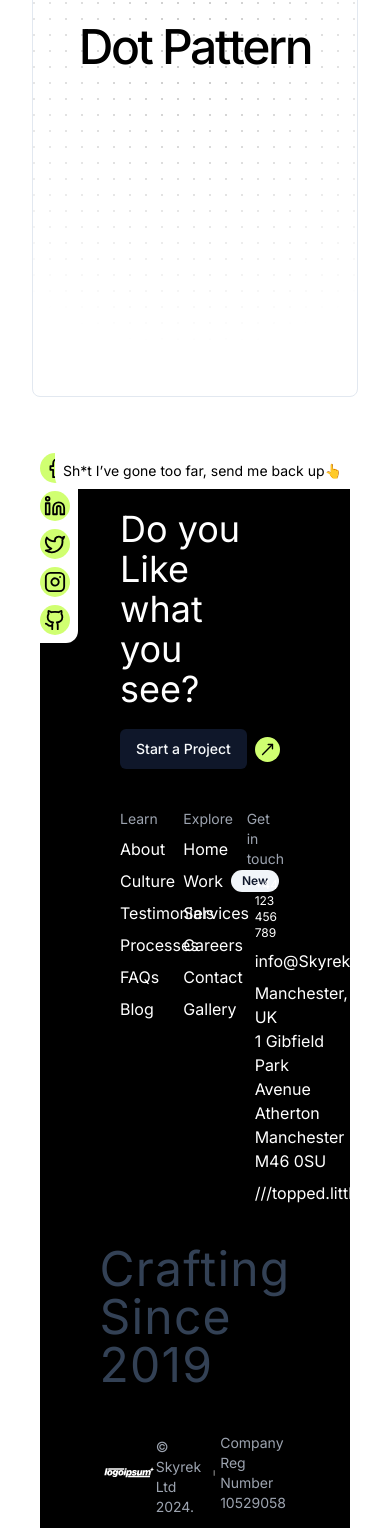
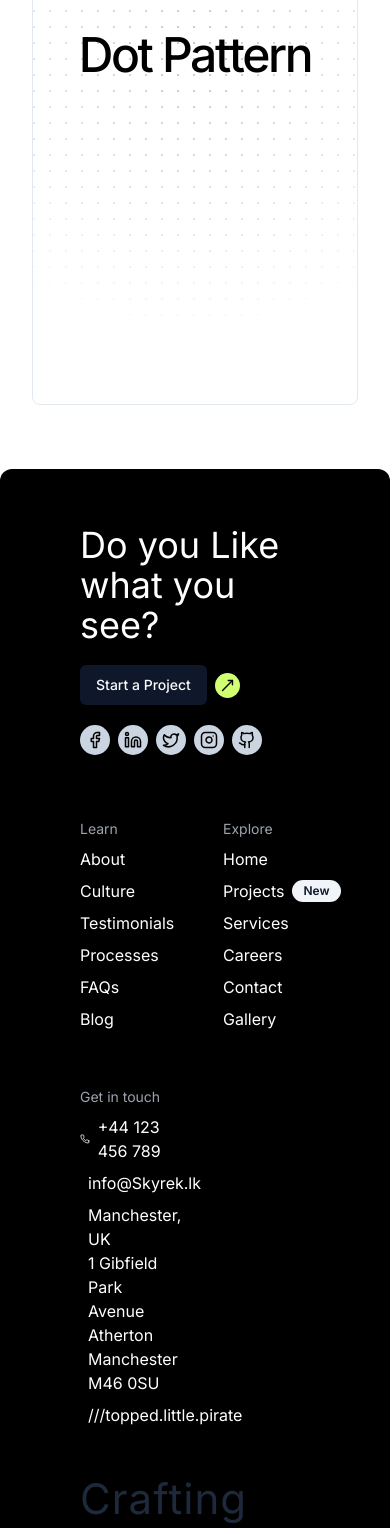
Before and after one commit to SKYREK/skyrek, a Next.js app: page / in a window 390 px wide. Shown: the part 432-1960 px from the top of the page. Built offline with nearby package versions, Linux system fonts and the light colour scheme.

Commit message:
Develop Project Page and Integrate with Backend

```diff
--- a/app/(pages)/blog/page.tsx
+++ b/app/(pages)/blog/page.tsx
@@ -22,10 +22,10 @@ async function getData() {
 export default async function Blog() {
   const data: simpleBlogCard[] = await getData();
   return (
-    <div className="grid grid-cols-1 md:grid-cols-2 lg:grid-cols-4 gap-5">
+    <div className="grid grid-cols-1 md:grid-cols-2 lg:grid-cols-4 gap-5 mx-auto">
         {data.map((post, idx) => (
             <Card key={idx}>
-                <Image src={urlFor(post.featuredImage).url()} alt={post.title} width={500} height={500} className="rounded-t-lg h-[200px] object-cover"/>
+                <Image src={urlFor(post.featuredImage).url()} alt={post.title} width={500} height={500} className="rounded-t-lg h-[200px] object-cover w-full"/>
 
                 <CardContent className="mt-5">
                     <h3 className="text-lg line-clamp-2">{post.title}</h3>
--- /dev/null
+++ b/app/(pages)/projects/page.tsx
@@ -0,0 +1,75 @@
+import { Badge } from "@/components/ui/badge";
+import { Button } from "@/components/ui/button";
+import { Card, CardContent, CardFooter } from "@/components/ui/card";
+import { simpleProjectCard } from "@/lib/interface";
+import { client, urlFor } from "@/lib/sanity";
+import { MoveUpRight } from "lucide-react";
+import Image from "next/image";
+import Link from "next/link";
+
+export const revalidate = 30;
+
+async function getData() {
+  const query = `
+    *[_type == 'project'] | order(_createdAt desc){
+    projectName,
+      startData,
+      endData,
+      smallDescription,
+      demoLink,
+      technologies,
+      featuredImage
+    }`;
+
+  const data = await client.fetch(query);
+  return data;
+}
+export default async function Projects() {
+  const data: simpleProjectCard[] = await getData();
+  return (
+    <div className="grid grid-cols-1 md:grid-cols-2 lg:grid-cols-4 gap-5 mx-auto">
+      {data.map((post, idx) => (
+        <Card key={idx}>
+          <Image
+            src={urlFor(post.featuredImage).url()}
+            alt={post.projectName}
+            width={500}
+            height={500}
+            className="rounded-t-lg h-[200px] object-cover w-full"
+          />
+
+          <CardContent className="mt-5">
+            <div className="flex justify-between items-center">
+              <h3 className="text-lg line-clamp-2">{post.projectName}</h3>
+              {post.demoLink && (
+                <Link
+                  href={post.demoLink}
+                  className="bg-black dark:bg-white rounded-full"
+                  target="_blank"
+                >
+                  <MoveUpRight
+                    size={25}
+                    className="text-white dark:text-black p-1"
+                  />
+                </Link>
+              )}
+            </div>
+            <p className="text-sm line-clamp-2 mt-2 text-gray-600 dark:text-gray-400">
+              {post.startData} - {post.endData}
+            </p>
+            <p className="text-sm h-20 line-clamp-4 overflow-hidden mt-2 text-gray-600 dark:text-white">
+              {post.smallDescription}
+            </p>
+          </CardContent>
+          <CardFooter className="flex items-center gap-1 flex-wrap">
+            {post.technologies.map((tech, idx) => (
+              <Badge variant="outline" className="dark:text-gray-400" key={idx}>
+                {tech}
+              </Badge>
+            ))}
+          </CardFooter>
+        </Card>
+      ))}
+    </div>
+  );
+}
--- a/app/layout.tsx
+++ b/app/layout.tsx
@@ -30,7 +30,8 @@ export default function RootLayout({
           disableTransitionOnChange
         >
           <Header />
-          <div className="my-14 mx-8 lg:mx-72">{children}</div>
+          {/* <div className="my-14 mx-8 lg:mx-72">{children}</div> */}
+          <div className="my-16 px-8 max-w-[1300px] mx-auto">{children}</div>
           <Footer />
         </ThemeProvider>
       </body>
--- a/components/footer/Footer.tsx
+++ b/components/footer/Footer.tsx
@@ -7,17 +7,17 @@ import { Badge } from "../ui/badge";
 import { Navigation } from "lucide-react";
 import { Button } from "../ui/button";
 import { MoveUpRight } from "lucide-react";
-import { Facebook } from 'lucide-react';
-import { Linkedin } from 'lucide-react';
-import { Twitter } from 'lucide-react';
-import { Instagram } from 'lucide-react';
-import { Github } from 'lucide-react';
-import { Tally1 } from 'lucide-react';
+import { Facebook } from "lucide-react";
+import { Linkedin } from "lucide-react";
+import { Twitter } from "lucide-react";
+import { Instagram } from "lucide-react";
+import { Github } from "lucide-react";
+import { Tally1 } from "lucide-react";
 
 export function Footer() {
   return (
-    <div className="bg-black mx-10 mb-10 rounded-xl text-white">
-      <div className="flex flex-col gap-2 absolute left-10 bg-white dark:bg-[#020817] pr-2 pb-2 rounded-br-xl">
+    <div className="bg-black rounded-t-xl text-white">
+      {/* <div className="flex flex-col gap-2 absolute left-10 bg-white dark:bg-[#020817] pr-2 pb-2 rounded-br-xl">
         <div className="bg-[#D0FF71] rounded-full w-fit">
           <Facebook size={30} className="text-black p-1" />
         </div>
@@ -33,17 +33,34 @@ export function Footer() {
         <div className="bg-[#D0FF71] rounded-full w-fit">
           <Github size={30} className="text-black p-1" />
         </div>
-      </div>
-      <div className="absolute right-10 bg-white dark:bg-[#020817] pr-2 pb-2 rounded-bl-xl p-2">
+      </div> */}
+      {/* <div className="absolute right-10 bg-white dark:bg-[#020817] pr-2 pb-2 rounded-bl-xl p-2">
         <p className="text-sm text-black dark:text-white">Sh*t I{"’"}ve gone too far, send me back up👆</p>
-      </div>
-      <div className="grid grid-cols-3 md:grid-cols-4 gap-10 pt-14 lg:pt-10 px-20 lg:px-32">
-        <div className="flex flex-col gap-5 col-span-3 md:col-span-1">
+      </div> */}
+      <div className="grid grid-cols-2 lg:grid-cols-4 gap-14 pt-14 lg:pt-10 px-20 lg:px-32">
+        <div className="flex flex-col gap-5 col-span-2 md:col-span-1">
           <p className="text-4xl">Do you Like what you see?</p>
           <div className="flex gap-2 items-center">
             <Button>Start a Project</Button>
             <div className="bg-[#D0FF71] rounded-full">
               <MoveUpRight size={25} className="text-black p-1" />
+            </div>
+          </div>
+          <div className="flex gap-2 pr-2 pb-2 rounded-br-xl">
+            <div className="bg-slate-300 rounded-full w-fit">
+              <Facebook size={30} className="text-black p-1.5" />
+            </div>
+            <div className="bg-slate-300 rounded-full w-fit">
+              <Linkedin size={30} className="text-black p-1.5" />
+            </div>
+            <div className="bg-slate-300 rounded-full w-fit">
+              <Twitter size={30} className="text-black p-1.5" />
+            </div>
+            <div className="bg-slate-300 rounded-full w-fit">
+              <Instagram size={30} className="text-black p-1.5" />
+            </div>
+            <div className="bg-slate-300 rounded-full w-fit">
+              <Github size={30} className="text-black p-1.5" />
             </div>
           </div>
         </div>
@@ -60,7 +77,7 @@ export function Footer() {
           <p className="text-sm text-gray-400">Explore</p>
           <Link href="/">Home</Link>
           <div className="flex gap-2 items-center">
-            <Link href="#">Work</Link>
+            <Link href="/projects">Projects</Link>
             <Badge variant="secondary">New</Badge>
           </div>
           <Link href="#">Services</Link>
@@ -72,7 +89,7 @@ export function Footer() {
           <p className="text-sm text-gray-400">Get in touch</p>
           <div className="flex gap-2 items-center">
             <Phone size={18} />
-            <p className="text-xs md:text-base">+44 123 456 789</p>
+            <p>+44 123 456 789</p>
           </div>
           <div className="flex gap-2 items-center">
             <Mail size={18} />
@@ -93,29 +110,32 @@ export function Footer() {
           </div>
         </div>
       </div>
-      <div className="flex justify-center items-center text-slate-700 text-5xl md:text-7xl lg:text-[170px] px-20 my-10 tracking-wide">
+      <div className="flex justify-center items-center text-slate-800 text-[42px] md:text-6xl lg:text-[170px] px-20 my-10 tracking-wide">
         Crafting Since 2019
       </div>
       <div className="lg:flex lg:flex-row lg:justify-between items-center px-16 pb-10">
-        <div className="flex items-center my-2 lg:my-0">
-          <Logo/>
-          <Link href="#" className="text-sm text-gray-400 inline-block lg:inline mt-2 lg:my-0 mr-3">
+        <div className="flex flex-col lg:flex-row items-center my-2 lg:my-0">
+          <Logo />
+          <Link
+            href="#"
+            className="text-sm text-gray-400 inline-block lg:inline mt-2 lg:my-0 mr-3"
+          >
             © Skyrek Ltd 2024.
           </Link>
-          <Tally1/>
+          <Tally1 className="hidden lg:block"/>
           <Link href="#" className="text-sm text-gray-400">
             Company Reg Number 10529058
           </Link>
         </div>
-        <div className="flex items-center">
+        <div className="flex flex-col lg:flex-row items-center">
           <Link href="#" className="text-sm text-gray-400 mr-3">
             Web Design Manchester
           </Link>
-          <Tally1/>
+          <Tally1 className="hidden lg:block"/>
           <Link href="#" className="text-sm text-gray-400 mr-3">
             All Rights Reserved
           </Link>
-          <Tally1/>
+          <Tally1 className="hidden lg:block"/>
           <Link href="#" className="text-sm text-gray-400">
             Privacy Policy (you really care?)
           </Link>
```
Also changed, not shown: lib/interface.ts (+10 -0 lines), 2 other files (tests, documents, lock files or other folders).
